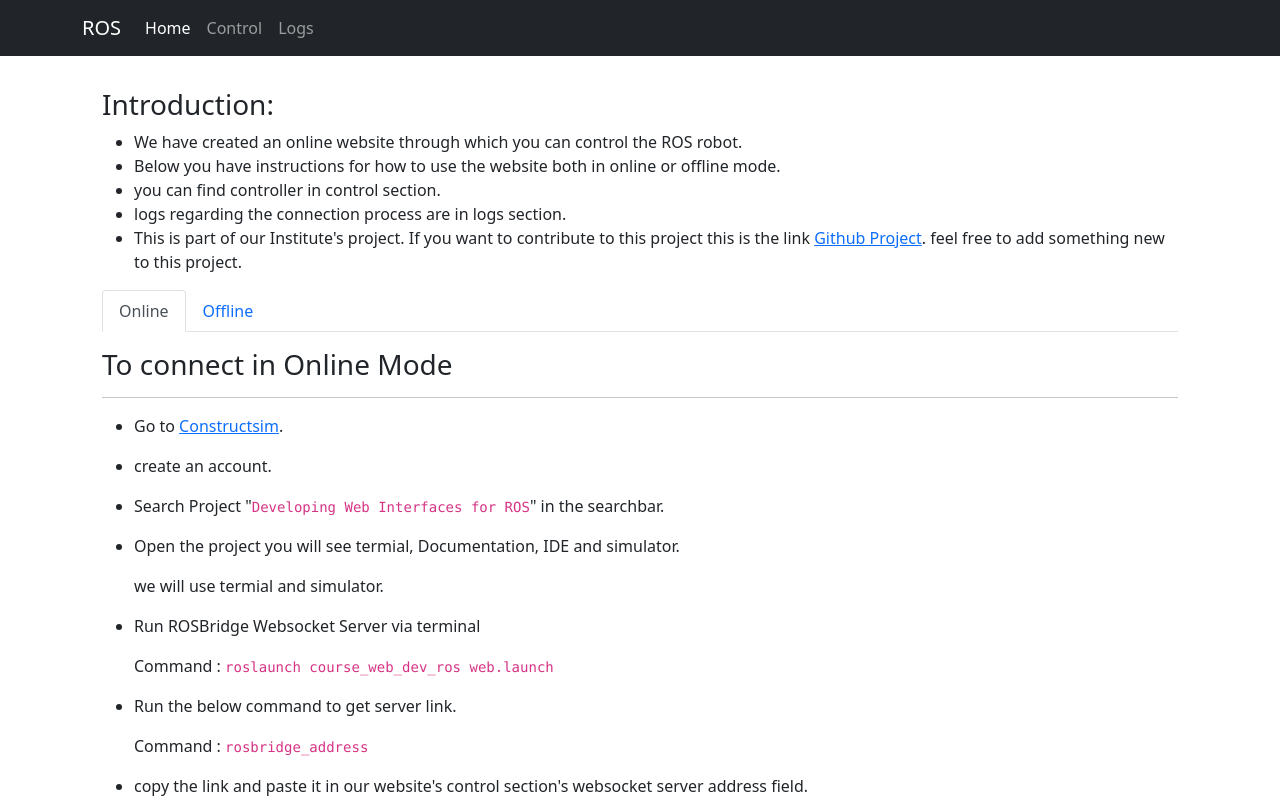
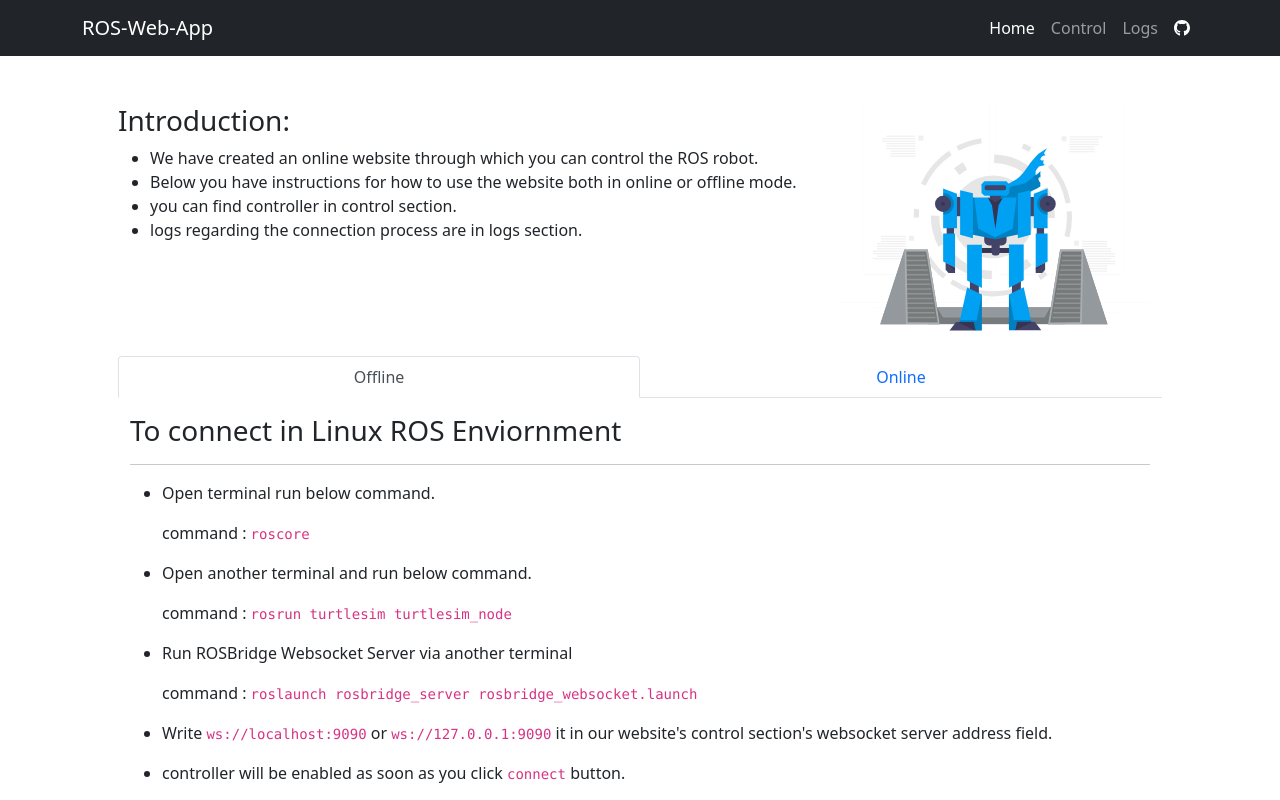
Before and after one commit to AlayKharadi/Ros-Web-App, a React (Create React App) app: page /Home in a window 1280 px wide. Shown: the top 800 px of the page. Built offline with nearby package versions, Linux system fonts and the light colour scheme.

Commit message:
render bug & style modification

```diff
--- a/src/App.js
+++ b/src/App.js
@@ -1,24 +1,34 @@
-import { Suspense, lazy } from 'react';
+import { Suspense } from 'react';
 import { Spinner } from 'react-bootstrap';
 import { BrowserRouter, Route, Routes, Navigate } from "react-router-dom";
 import CustomNavbar from "./components/CustomNavbar";
-const Home = lazy(() => import('./components/Home'));
-const Control = lazy(() => import('./components/Control'));
-const Logs = lazy(() => import('./components/Logs'))
+import { $navlinks } from './storage/navlinks';
 
 const App = () => {
     return (
         <BrowserRouter>
-            <CustomNavbar></CustomNavbar>
-            <Suspense fallback={<Spinner />}>
-                <Routes>
-                    <Route exact path='/Home' element={<Home />} />
-                    <Route exact path='/Control' element={<Control />} />
-                    <Route exact path='/Logs' element={<Logs />} />
-                    <Route exact path='/' element={<Navigate replace to="/Home" />} />
-                </Routes>
-            </Suspense>
-        </BrowserRouter>
+            <CustomNavbar />
+            <Routes>
+                {
+                    $navlinks.map((navlink, index) => {
+                        return (
+                            <Route
+                                key={navlink.id}
+                                exact={true}
+                                path={navlink.path}
+                                element={
+                                    <Suspense fallback={<Spinner />}>
+                                        {navlink.element}
+                                    </Suspense>
+                                }
+                            />
+                        )
+                    })
+                }
+                <Route exact path='/' element={<Navigate replace={true} to={`/${$navlinks[0].path}`} />} />
+                <Route path='*' element={<Navigate replace={true} to={'/'} />} />
+            </Routes>
+        </BrowserRouter >
     );
 }
 
--- a/src/components/CustomNavbar.js
+++ b/src/components/CustomNavbar.js
@@ -1,34 +1,35 @@
-import { useState } from 'react';
-import { Link } from 'react-router-dom';
+import { NavLink } from 'react-router-dom';
 import { Container, Nav, Navbar } from 'react-bootstrap';
-
-const navlinks = [
-    { id: 0, path: '/Home', name: 'Home' },
-    { id: 1, path: '/Control', name: 'Control' },
-    { id: 2, path: '/Logs', name: 'Logs' }
-];
+import { $navlinks } from '../storage/navlinks.js';
 
 const CustomNavbar = () => {
-    const [active, setActive] = useState(window.location.pathname === '/' ? 0 : false);
 
     return (
         <Navbar collapseOnSelect expand="lg" bg="dark" variant="dark" sticky="top">
             <Container>
-                <Link className="navbar-brand" to={navlinks[0].path} onClick={() => setActive(navlinks[0].id)}>
-                    ROS
-                </Link>
+                <NavLink className="navbar-brand" to={$navlinks[0].path}>
+                    ROS-Web-App
+                </NavLink>
                 <Navbar.Toggle aria-controls="responsive-navbar-nav" />
-                <Navbar.Collapse id="responsive-navbar-nav">
+                <Navbar.Collapse id="responsive-navbar-nav" className="justify-content-end">
                     <Nav>
                         {
-                            navlinks.map(navlink => {
+                            $navlinks.map(navlink => {
                                 return (
-                                    <Link key={navlink.id} className={"nav-link " + ((navlink.id === active || navlink.path === window.location.pathname) ? " active" : "")} to={navlink.path} onClick={() => setActive(navlink.id)}>
+                                    <NavLink
+                                        key={navlink.id}
+                                        className={"nav-link " + (({ isActive }) => isActive ? "active" : "")}
+                                        to={navlink.path}
+                                        replace={true}
+                                    >
                                         {navlink.name}
-                                    </Link>
+                                    </NavLink>
                                 );
                             })
                         }
+                        <a className='nav-link' href="https://github.com/AlayKharadi/Ros-Web-App" style={{ display: "flex", width: "2em", alignContent: "center" }} target="_blank" rel="noreferrer">
+                            <svg fill='white' xmlns="http://www.w3.org/2000/svg" viewBox="0 0 496 512"><path d="M165.9 397.4c0 2-2.3 3.6-5.2 3.6-3.3.3-5.6-1.3-5.6-3.6 0-2 2.3-3.6 5.2-3.6 3-.3 5.6 1.3 5.6 3.6zm-31.1-4.5c-.7 2 1.3 4.3 4.3 4.9 2.6 1 5.6 0 6.2-2s-1.3-4.3-4.3-5.2c-2.6-.7-5.5.3-6.2 2.3zm44.2-1.7c-2.9.7-4.9 2.6-4.6 4.9.3 2 2.9 3.3 5.9 2.6 2.9-.7 4.9-2.6 4.6-4.6-.3-1.9-3-3.2-5.9-2.9zM244.8 8C106.1 8 0 113.3 0 252c0 110.9 69.8 205.8 169.5 239.2 12.8 2.3 17.3-5.6 17.3-12.1 0-6.2-.3-40.4-.3-61.4 0 0-70 15-84.7-29.8 0 0-11.4-29.1-27.8-36.6 0 0-22.9-15.7 1.6-15.4 0 0 24.9 2 38.6 25.8 21.9 38.6 58.6 27.5 72.9 20.9 2.3-16 8.8-27.1 16-33.7-55.9-6.2-112.3-14.3-112.3-110.5 0-27.5 7.6-41.3 23.6-58.9-2.6-6.5-11.1-33.3 2.6-67.9 20.9-6.5 69 27 69 27 20-5.6 41.5-8.5 62.8-8.5s42.8 2.9 62.8 8.5c0 0 48.1-33.6 69-27 13.7 34.7 5.2 61.4 2.6 67.9 16 17.7 25.8 31.5 25.8 58.9 0 96.5-58.9 104.2-114.8 110.5 9.2 7.9 17 22.9 17 46.4 0 33.7-.3 75.4-.3 83.6 0 6.5 4.6 14.4 17.3 12.1C428.2 457.8 496 362.9 496 252 496 113.3 383.5 8 244.8 8zM97.2 352.9c-1.3 1-1 3.3.7 5.2 1.6 1.6 3.9 2.3 5.2 1 1.3-1 1-3.3-.7-5.2-1.6-1.6-3.9-2.3-5.2-1zm-10.8-8.1c-.7 1.3.3 2.9 2.3 3.9 1.6 1 3.6.7 4.3-.7.7-1.3-.3-2.9-2.3-3.9-2-.6-3.6-.3-4.3.7zm32.4 35.6c-1.6 1.3-1 4.3 1.3 6.2 2.3 2.3 5.2 2.6 6.5 1 1.3-1.3.7-4.3-1.3-6.2-2.2-2.3-5.2-2.6-6.5-1zm-11.4-14.7c-1.6 1-1.6 3.6 0 5.9 1.6 2.3 4.3 3.3 5.6 2.3 1.6-1.3 1.6-3.9 0-6.2-1.4-2.3-4-3.3-5.6-2z"/></svg>
+                        </a>
                     </Nav>
                 </Navbar.Collapse>
             </Container>
--- a/src/components/Home.js
+++ b/src/components/Home.js
@@ -1,38 +1,49 @@
+import style from '../styles/style.module.css';
 import { lazy, Suspense, useState } from "react";
 import { Tabs, Tab, Container, Spinner } from "react-bootstrap";
+import CoolRobot from '../assets/Cool-Robot.svg';
 const Offline = lazy(() => import('./Offline'));
 const Online = lazy(() => import('./Online'));
 
-function Home() {
-	const [key, setKey] = useState('online');
+
+const Home = () => {
+	console.log("home")
+	const [key, setKey] = useState('offline');
 
 	return (
-		<Container style={{ marginBottom: '0px', padding: '2em' }}>
+		<Container className={style.container + " " + style.home}>
+			<div>
 				<h3>Introduction:</h3>
 				<ul>
 					<li>We have created an online website through which you can control the ROS robot.</li>
 					<li>Below you have instructions for how to use the website both in online or offline mode.</li>
 					<li>you can find controller in control section.</li>
 					<li>logs regarding the connection process are in logs section.</li>
-				<li>This is part of our Institute's project. If you want to contribute to this project this is the link <a href="https://github.com/AlayKharadi/Ros-Web-App" target="_blank" rel="noreferrer">Github Project</a>. feel free to add something new to this project.</li>
 				</ul>
+			</div>
+			<img src={CoolRobot} alt="robot-img" />
+			<div>
 				<Tabs
-				id="controlled-tab-example"
 					activeKey={key}
+					defaultActiveKey={key}
 					onSelect={(k) => setKey(k)}
-				className="mb-3"
+					mountOnEnter={true}
+					unmountOnExit={true}
+					fill
+					justify
 				>
-				<Tab eventKey="online" title="Online">
+					<Tab className='mt-3' eventKey="offline" title="Offline">
 						<Suspense fallback={<Spinner />}>
-						<Online></Online>
+							<Offline />
 						</Suspense>
 					</Tab>
-				<Tab eventKey="offline" title="Offline">
+					<Tab className='mt-3' eventKey="online" title="Online">
 						<Suspense fallback={<Spinner />}>
-						<Offline></Offline>
+							<Online />
 						</Suspense>
 					</Tab>
 				</Tabs>
+			</div>
 		</Container>
 	);
 }
--- a/src/components/Logs.js
+++ b/src/components/Logs.js
@@ -1,12 +1,13 @@
+import style from '../styles/style.module.css';
 import { useSelector } from "react-redux";
 import { Alert, AlertTitle } from '@mui/material';
 import { Container } from "react-bootstrap";
 
 const Logs = () => {
-    let logs = useSelector(state => state.logs);
+    const logs = useSelector(state => state.logs);
 
     return (
-        <Container style={{ marginBottom: '0px', padding: '2em' }}>
+        <Container className={style.container}>
             <h3>Log messages:</h3>
             <div>
                 <ul>
--- a/src/components/Offline.js
+++ b/src/components/Offline.js
@@ -1,6 +1,8 @@
+import { Container } from "react-bootstrap";
+
 const Offline = () => {
     return (
-        <div>
+        <Container>
             <h3>To connect in Linux ROS Enviornment</h3>
             <hr />
             <ul>
@@ -33,7 +35,7 @@
                 </li>
 
             </ul>
-        </div>
+        </Container>
     );
 }
 
--- a/src/components/Online.js
+++ b/src/components/Online.js
@@ -1,6 +1,8 @@
+import { Container } from "react-bootstrap";
+
 const Online = () => {
     return (
-        <div>
+        <Container>
             <h3>To connect in Online Mode</h3>
             <hr />
             <ul>
@@ -41,7 +43,7 @@
                     <p>You can see your robot moving in the constructsim's simulator.</p>
                 </li>
             </ul>
-        </div>
+        </Container>
     );
 }
 
--- /dev/null
+++ b/src/storage/navlinks.js
@@ -0,0 +1,11 @@
+import { lazy } from 'react';
+
+const Home = lazy(() => import('../components/Home'));
+const Control = lazy(() => import('../components/Control'));
+const Logs = lazy(() => import('../components/Logs'));
+
+export const $navlinks = [
+    { id: 0, path: 'Home', name: 'Home', element: <Home /> },
+    { id: 1, path: 'Control', name: 'Control', element: <Control />  },
+    { id: 2, path: 'Logs', name: 'Logs', element: <Logs />  }
+];
--- /dev/null
+++ b/src/styles/style.module.css
@@ -0,0 +1,32 @@
+.container {
+    padding: 2em;
+    margin-bottom: 0;
+}
+
+.home {
+    width: 100%;
+    display: grid;
+    grid-template-columns: auto;
+}
+
+.home > img {
+    max-width: 100%;
+}
+
+@media (min-width: 50em) {
+    .home {
+        grid-template-columns: fit-content auto;
+    }
+
+    .home > img {
+        max-width: 20em;
+    }
+
+    .home > div {
+        padding: 1em;
+    }
+
+    .home > div:last-child {
+        grid-column: span 2;
+    }
+}
```
Also changed, not shown: src/components/Control.js (+35 -29 lines), src/assets/Cool-Robot.png (added), src/assets/Cool-Robot.svg (added). Lines whose indentation alone changed are shown as unchanged.
